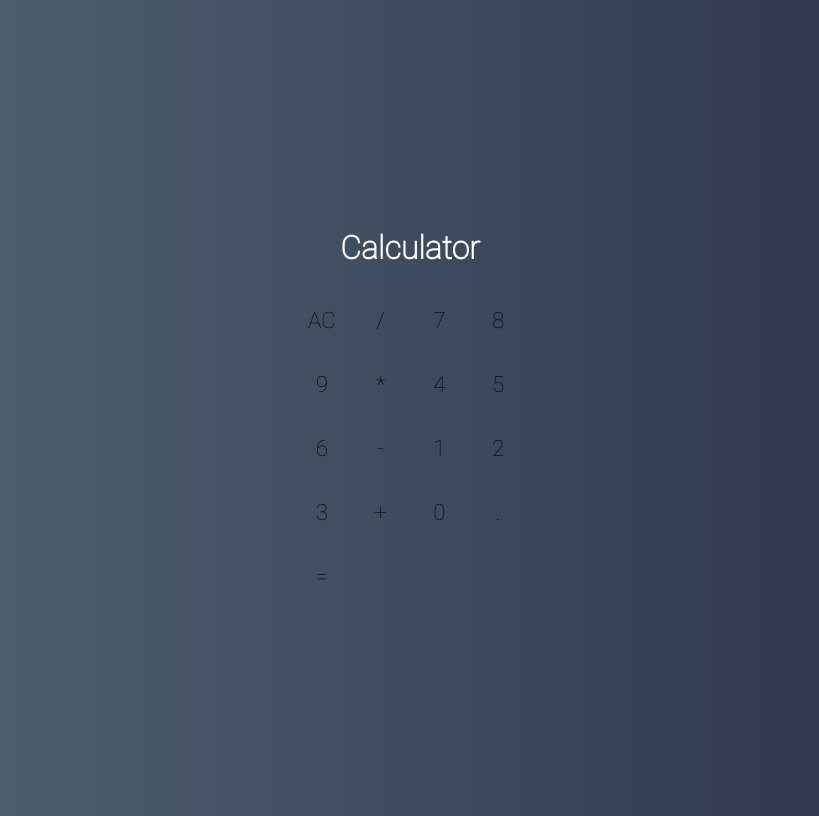
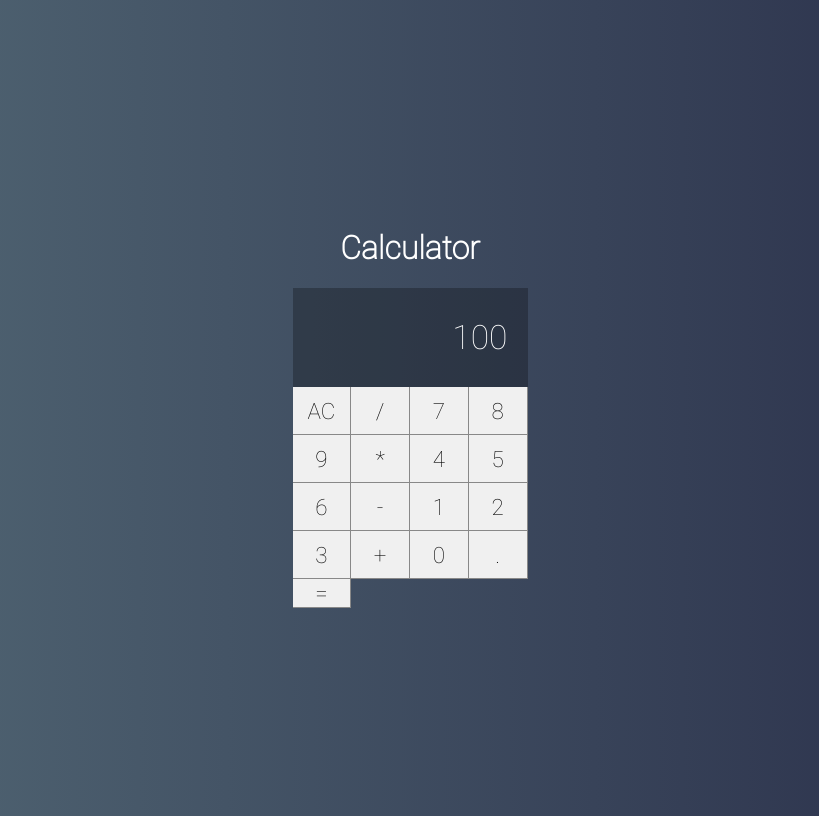
Before and after one commit to UenerCoelho/guided-projects, a React (Create React App) app: page / in a window 1280 px wide. Shown: the whole page, without its empty margins (230-1049 px from the left). Built offline with nearby package versions, Linux system fonts and the light colour scheme.

Commit message:
Componente Display

```diff
--- a/src/components/Button.css
+++ b/src/components/Button.css
@@ -1,6 +1,7 @@
 :root {
-  --bg-button: ##f0f0f0
-  --border-button: solid 1px #888
+  --bg-button: #f0f0f0;
+  /* --bg-button: #ccc; */
+  --border-button: solid 1px #888;
 }
 
 .button {
--- /dev/null
+++ b/src/components/Display.css
@@ -0,0 +1,11 @@
+.display {
+  grid-column: span 4;
+  background-color: #0004;
+
+  display: flex;
+  justify-content: flex-end;
+  align-items: center;
+  padding: 20px;
+  font-size: 2.1em;
+  overflow: hidden;
+}
--- /dev/null
+++ b/src/components/Display.jsx
@@ -0,0 +1,5 @@
+import React from "react";
+import './Display.css'
+
+export default props =>
+  <div className="display">{props.value}</div>
--- a/src/main/Calculator.css
+++ b/src/main/Calculator.css
@@ -6,5 +6,5 @@
 
   display: grid;
   grid-template-columns: repeat(4, 25%);
-  grid-template-rows: 48px, 48px, 48px, 48px;
+  grid-template-rows: 1fr 48px 48px 48px 48px;
 }
--- a/src/main/Calculator.jsx
+++ b/src/main/Calculator.jsx
@@ -2,11 +2,13 @@
 import './Calculator.css'
 
 import Button from '../components/Button'
+import Display from '../components/Display'
 
 export default class Calculator extends Component {
   render() {
     return (
       <div className="calculator">
+        <Display value={100}/>
         <Button label='AC' />
         <Button label='/' />
         <Button label='7' />
```
